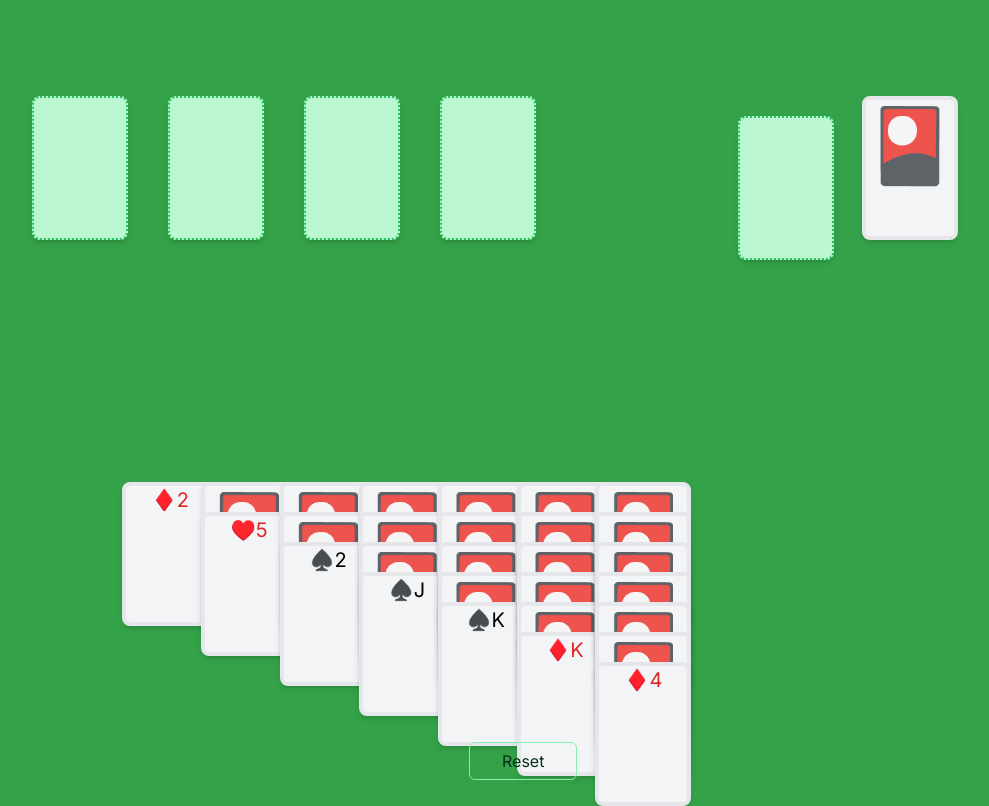
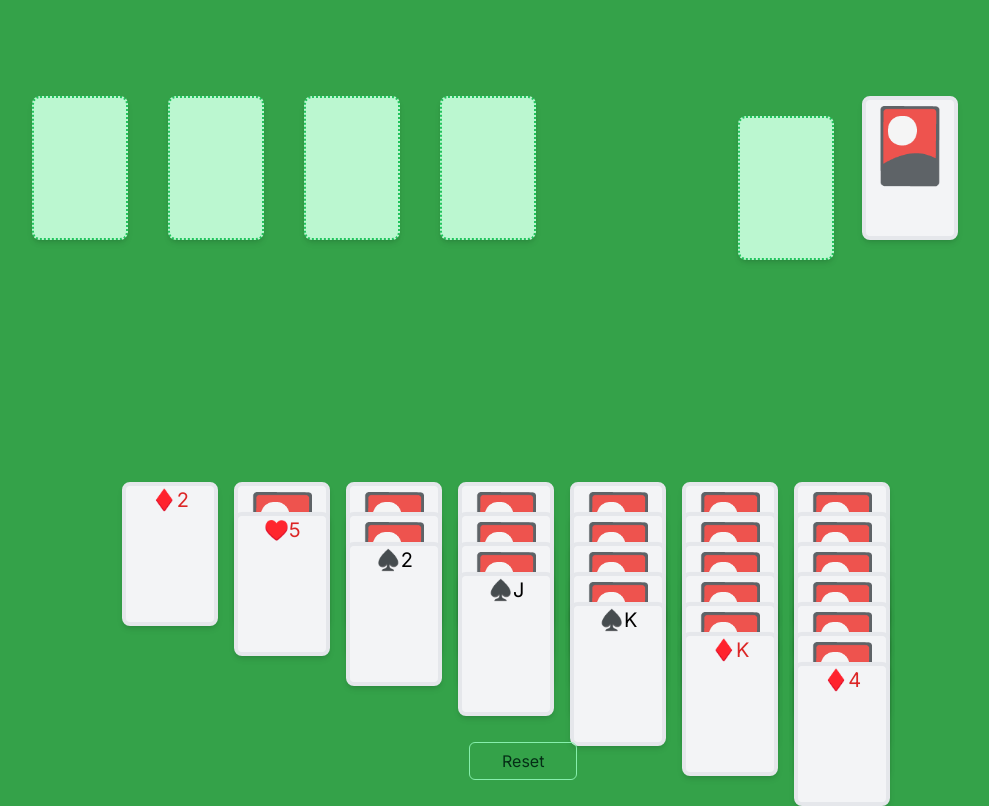
Before and after one commit to hasToggle/solitaire-srsly, a Next.js app: page / in a window 1280 px wide. Shown: the whole page, without its empty margins (155-1144 px from the left). Built offline with nearby package versions, Linux system fonts and the light colour scheme.

Commit message:
add more gap

```diff
--- a/app/page.tsx
+++ b/app/page.tsx
@@ -57,7 +57,7 @@ export default function Home() {
             <Card card={rightStack[0]} onClick={handleDrawCard} />
           </div>
         </div>
-        <div className="col-span-6 col-start-3 grid grid-cols-7 gap-2">
+        <div className="col-span-6 col-start-3 grid grid-cols-7 gap-28">
           {mainCards.map((cardStack, stackIndex) => (
             <Stack key={stackIndex}>
               {cardStack.length === 0 && (
```
